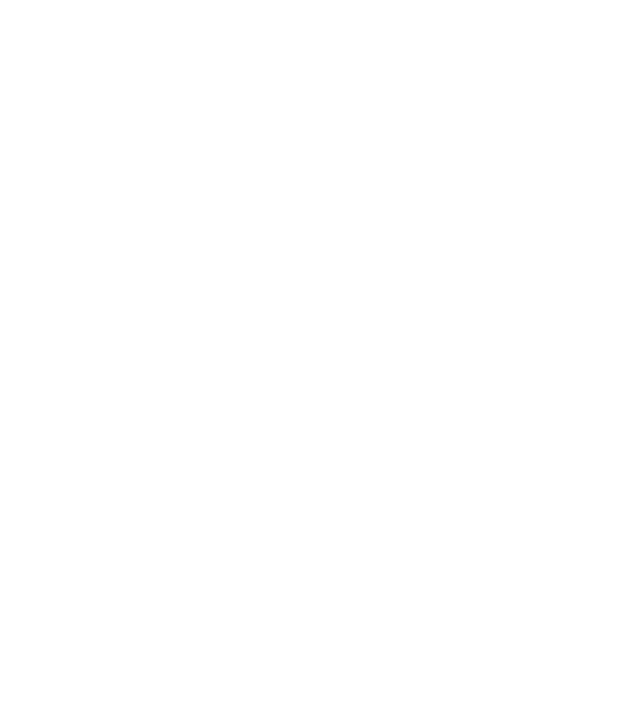
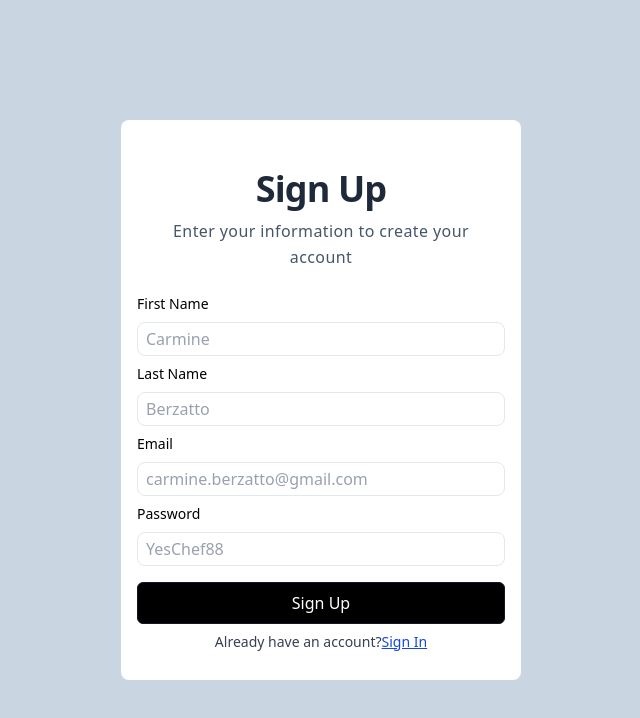
Before and after one commit to bkandh30/instaWallet, a React (Vite) app in the folder frontend/: page /signup in a window 1280 px wide. Before the commit this address had no page. Shown: the top 718 px of the page, without its empty margins (319-959 px from the left). Built offline with nearby package versions, Linux system fonts and the light colour scheme.

Commit message:
created signup page

```diff
--- a/frontend/src/App.jsx
+++ b/frontend/src/App.jsx
@@ -3,7 +3,7 @@
   Route,
   Routes,
 } from "react-router-dom";
-// import { Signup } from "./pages/Signup";
+import { Signup } from "./pages/Signup";
 import { Signin } from "./pages/Signin";
 // import { Dashboard } from "./pages/Dashboard";
 // import { SendMoney } from "./pages/SendMoney";
@@ -13,6 +13,7 @@
     <>
       <BrowserRouter>
         <Routes>
+          <Route path="/signup" element={<Signup />} />
           <Route path="/signin" element={<Signin />} />
         </Routes>
       </BrowserRouter>
--- a/frontend/src/pages/Signin.jsx
+++ b/frontend/src/pages/Signin.jsx
@@ -11,8 +11,8 @@
       <div className="rounded-lg bg-white w-100 max-w-md text-center p-6 h-max px-4">
         <Heading label={"Sign In"} />
         <SubHeading label={"Enter your credentials to access your account"} />
-        <InputBox placeholder="bhavya.kandhari.eng@gmail.com" label={"Email"} />
-        <InputBox placeholder="HellYeah88" label={"Password"} />
+        <InputBox placeholder="carmine.berzatto@gmail.com" label={"Email"} />
+        <InputBox placeholder="YesChef88" label={"Password"} type="password" />
         <div className="pt-4">
           <Button label={"Sign In"} />
         </div>
--- a/frontend/src/pages/Signup.jsx
+++ b/frontend/src/pages/Signup.jsx
@@ -0,0 +1,52 @@
+import axios from "axios";
+
+import { useState } from "react";
+import { useNavigate } from "react-router-dom";
+
+import { BottomWarning } from "../components/BottomWarning";
+import { Button } from "../components/Button";
+import { Heading } from "../components/Heading";
+import { InputBox } from "../components/InputBox";
+import { SubHeading } from "../components/SubHeading";
+
+export const Signup = () => {
+    const [firstName, setFirstName] = useState("");
+    const [lastName, setLastName] = useState("");
+    const [username, setUsername] = useState("");
+    const [password, setPassword] = useState("");
+    const navigate = useNavigate();
+
+    return <div className="bg-slate-300 min-h-screen flex items-center justify-center px-4">
+    <div className="flex flex-col justify-center">
+      <div className="rounded-lg bg-white w-100 text-center p-5 h-max px-4">
+        <Heading label={"Sign Up"} />
+        <SubHeading label={"Enter your information to create your account"} />
+        <InputBox onChange={e => {
+          setFirstName(e.target.value);
+        }} placeholder="Carmine" label={"First Name"} />
+        <InputBox onChange={(e) => {
+          setLastName(e.target.value);
+        }} placeholder="Berzatto" label={"Last Name"} />
+        <InputBox onChange={e => {
+          setUsername(e.target.value);
+        }} placeholder="carmine.berzatto@gmail.com" label={"Email"} />
+        <InputBox onChange={(e) => {
+          setPassword(e.target.value)
+        }} placeholder="YesChef88" label={"Password"} />
+        <div className="pt-4">
+          <Button onClick={async () => {
+            const response = await axios.post("http://localhost:3000/api/v1/user/signup", {
+              username,
+              firstName,
+              lastName,
+              password
+            });
+            localStorage.setItem("token", response.data.token)
+            navigate("/dashboard")
+          }} label={"Sign Up"} />
+        </div>
+        <BottomWarning label={"Already have an account?"} buttonText={"Sign In"} to={"/signin"} />
+      </div>
+    </div>
+  </div>
+}
```
